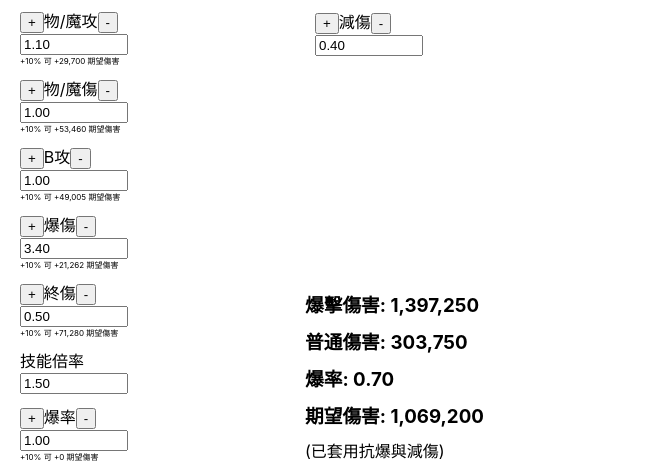
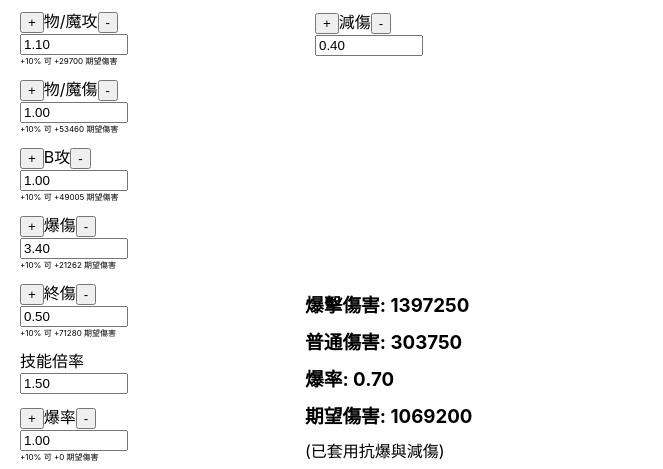
Before and after one commit to WeiChun0911/mapleStoryDamageCalculator, a React (Create React App) app: page / in a window 1280 px wide. Shown: the part 479-948 px from the top of the page, without its empty margins (0-663 px from the left). Built offline with nearby package versions, Linux system fonts and the light colour scheme.

Commit message:
fix safari

```diff
--- a/src/App.js
+++ b/src/App.js
@@ -460,7 +460,7 @@ function App() {
               }} />
               <br />
               {key !== "表攻" && key !== "技能倍率" ?
-                <p style={{ fontSize: "0.5em", marginTop: '0' }}>+10% 可 +{key !== "表攻" && key !== "技能倍率" ? 加10之後的狀態[key].toFixed().replace(/\B(?<!\.\d*)(?=(\d{3})+(?!\d))/g, ",") : ""} 期望傷害</p>
+                <p style={{ fontSize: "0.5em", marginTop: '0' }}>+10% 可 +{key !== "表攻" && key !== "技能倍率" ? 加10之後的狀態[key].toFixed() : ""} 期望傷害</p>
                 : <></>}
 
             </div>
@@ -495,10 +495,10 @@ function App() {
           }
         </div>
         <div style={{ display: 'flex', flexDirection: 'column' }}>
-          <h3 className={原素質最終爆擊傷害.toFixed() > 10000000 ? 'blockByCeiling damageNumber' : "damageNumber"}>爆擊傷害: {原素質最終爆擊傷害.toFixed().replace(/\B(?<!\.\d*)(?=(\d{3})+(?!\d))/g, ",")}</h3>
-          <h3 className={原素質最終普通傷害.toFixed() > 10000000 ? 'blockByCeiling damageNumber' : "damageNumber"}>普通傷害: {原素質最終普通傷害.toFixed().replace(/\B(?<!\.\d*)(?=(\d{3})+(?!\d))/g, ",")}</h3>
+          <h3 className={原素質最終爆擊傷害.toFixed() > 10000000 ? 'blockByCeiling damageNumber' : "damageNumber"}>爆擊傷害: {原素質最終爆擊傷害.toFixed()}</h3>
+          <h3 className={原素質最終普通傷害.toFixed() > 10000000 ? 'blockByCeiling damageNumber' : "damageNumber"}>普通傷害: {原素質最終普通傷害.toFixed()}</h3>
           <h3 className='damageNumber'>爆率: {原素質最終爆率.toFixed(2)}</h3>
-          <h3 className={原素質最終期望傷害.toFixed() > 10000000 ? 'blockByCeiling damageNumber' : "damageNumber"}>期望傷害: {原素質最終期望傷害.toFixed().replace(/\B(?<!\.\d*)(?=(\d{3})+(?!\d))/g, ",")}</h3>
+          <h3 className={原素質最終期望傷害.toFixed() > 10000000 ? 'blockByCeiling damageNumber' : "damageNumber"}>期望傷害: {原素質最終期望傷害.toFixed()}</h3>
           <span className='damageNumber' style={{ display: 'inline-block' }}>(已套用抗爆與減傷)</span>
         </div>
       </div>
```
